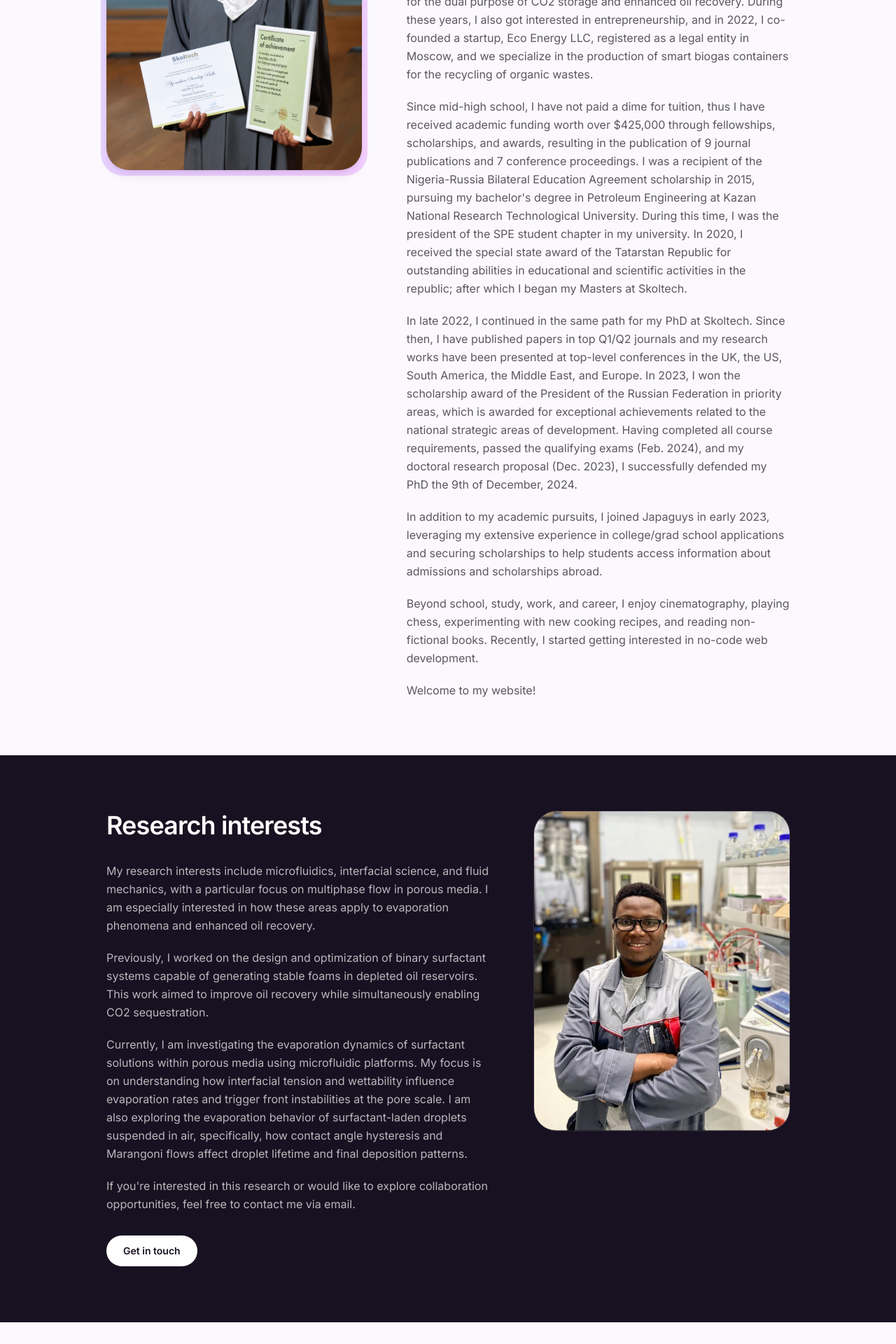
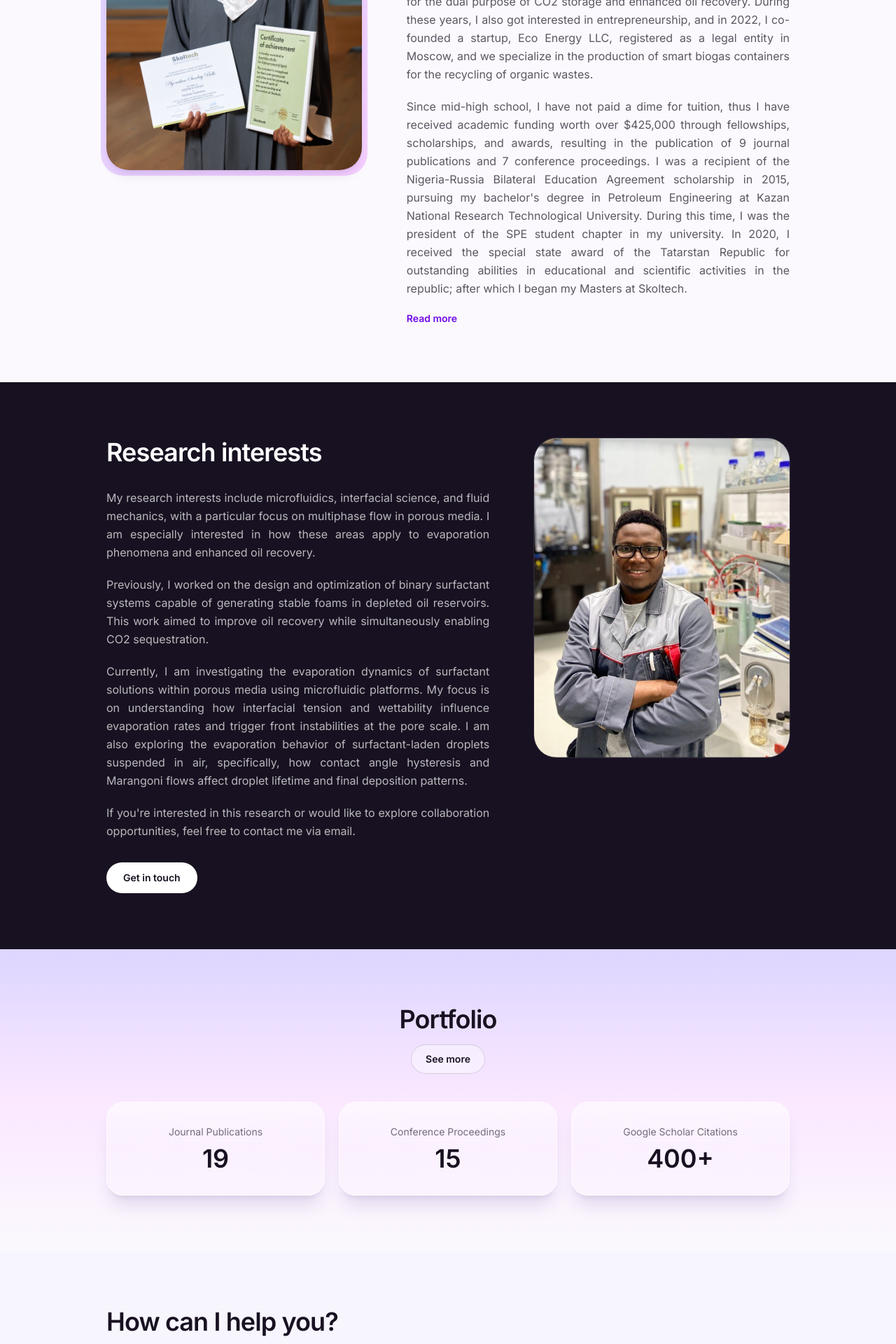
Before and after one commit to ayomikunbello/personal-site, a Next.js app: page / in a window 1280 px wide. Shown: the part 1080-3000 px from the top of the page at 70% size. Built offline with nearby package versions, Linux system fonts and the light colour scheme.

Commit message:
Add read-more to About, justify About/Research text, glassy centered Portfolio cards, side-by-side Services images, 3-col Featured news grid

```diff
--- a/src/components/About.tsx
+++ b/src/components/About.tsx
@@ -1,7 +1,18 @@
+"use client";
+
+import { useState } from "react";
 import Image from "next/image";
 import { about, siteConfig } from "@/lib/data";
 
+const COLLAPSED_COUNT = 2;
+
 export default function About() {
+  const [expanded, setExpanded] = useState(false);
+  const visibleParagraphs = expanded
+    ? about.paragraphs
+    : about.paragraphs.slice(0, COLLAPSED_COUNT);
+  const hasMore = about.paragraphs.length > COLLAPSED_COUNT;
+
   return (
     <section className="bg-paper">
       <div className="mx-auto grid max-w-5xl gap-10 px-6 py-16 sm:py-20 lg:grid-cols-[0.8fr_1.2fr] lg:items-start lg:gap-16">
@@ -22,11 +33,20 @@ export default function About() {
           <h2 className="text-3xl font-semibold tracking-tight text-ink sm:text-4xl">
             {about.heading}
           </h2>
-          <div className="mt-8 space-y-5 text-[15px] leading-relaxed text-ink/70 sm:text-base">
-            {about.paragraphs.map((paragraph, i) => (
+          <div className="mt-8 space-y-5 text-justify text-[15px] leading-relaxed text-ink/70 sm:text-base">
+            {visibleParagraphs.map((paragraph, i) => (
               <p key={i}>{paragraph}</p>
             ))}
           </div>
+          {hasMore && (
+            <button
+              type="button"
+              onClick={() => setExpanded((v) => !v)}
+              className="mt-5 text-sm font-semibold text-violet-700 hover:text-violet-900"
+            >
+              {expanded ? "Read less" : "Read more"}
+            </button>
+          )}
         </div>
       </div>
     </section>
--- a/src/components/Highlights.tsx
+++ b/src/components/Highlights.tsx
@@ -4,37 +4,37 @@ import { highlights } from "@/lib/data";
 export default function Highlights() {
   return (
     <section className="bg-paper">
-      <div className="mx-auto max-w-3xl px-6 py-16 sm:py-20">
+      <div className="mx-auto max-w-5xl px-6 py-16 sm:py-20">
         <h2 className="text-3xl font-semibold tracking-tight text-ink sm:text-4xl">
           Featured news
         </h2>
 
-        <ul className="mt-10 space-y-6">
+        <ul className="mt-10 grid gap-6 sm:grid-cols-3">
           {highlights.map((item) => (
             <li
               key={item.text}
-              className="flex flex-col gap-4 rounded-3xl border border-ink/10 bg-white p-4 sm:flex-row sm:items-center sm:gap-6"
+              className="flex flex-col overflow-hidden rounded-3xl border border-ink/10 bg-white"
             >
-              <div className="relative aspect-[4/3] w-full shrink-0 overflow-hidden rounded-2xl sm:aspect-square sm:w-32">
+              <div className="relative aspect-[4/3] w-full shrink-0 overflow-hidden">
                 <Image
                   src={item.image}
                   alt={item.text}
                   fill
-                  sizes="(min-width: 640px) 8rem, 100vw"
+                  sizes="(min-width: 640px) 20rem, 100vw"
                   className="object-cover"
                 />
               </div>
-              <div className="pb-1 sm:pb-0">
+              <div className="flex flex-1 flex-col p-5">
                 <p className="text-xs font-medium uppercase tracking-wide text-ink/40">
                   {item.date}
                 </p>
-                <p className="mt-2 text-[15px] leading-relaxed text-ink/75">{item.text}</p>
+                <p className="mt-2 text-sm leading-relaxed text-ink/75">{item.text}</p>
                 {item.href && (
                   <a
                     href={item.href}
                     target="_blank"
                     rel="noopener noreferrer"
-                    className="mt-2 inline-block text-sm font-semibold text-violet-700 hover:text-violet-900"
+                    className="mt-3 inline-block text-sm font-semibold text-violet-700 hover:text-violet-900"
                   >
                     Read more →
                   </a>
--- a/src/components/PortfolioStats.tsx
+++ b/src/components/PortfolioStats.tsx
@@ -3,31 +3,36 @@ import { portfolioStats } from "@/lib/data";
 
 export default function PortfolioStats() {
   return (
-    <section className="bg-paper">
+    <section className="relative overflow-hidden bg-gradient-to-b from-violet-200 via-fuchsia-100 to-paper">
+      <div className="pointer-events-none absolute left-1/2 top-10 -z-10 h-72 w-72 -translate-x-1/2 rounded-full bg-violet-500/40 blur-3xl" />
+      <div className="pointer-events-none absolute right-10 top-40 -z-10 h-56 w-56 rounded-full bg-fuchsia-500/30 blur-3xl" />
+
       <div className="mx-auto max-w-5xl px-6 py-16 sm:py-20">
-        <div className="flex flex-col items-start justify-between gap-6 sm:flex-row sm:items-end">
+        <div className="flex flex-col items-center gap-4 text-center">
           <h2 className="text-3xl font-semibold tracking-tight text-ink sm:text-4xl">
             Portfolio
           </h2>
           <Link
             href="/portfolio"
-            className="rounded-full border border-ink/15 px-5 py-2.5 text-sm font-semibold text-ink transition-colors hover:border-ink/30 hover:bg-ink/5"
+            className="rounded-full border border-ink/15 bg-white/40 px-5 py-2.5 text-sm font-semibold text-ink backdrop-blur-sm transition-colors hover:border-ink/30 hover:bg-white/70"
           >
             See more
           </Link>
         </div>
 
-        <dl className="mt-10 grid gap-4 sm:grid-cols-3">
+        <dl className="mt-10 grid gap-5 sm:grid-cols-3">
           {portfolioStats.map((stat) => (
             <Link
               key={stat.label}
               href={stat.href}
               target={stat.href.startsWith("http") ? "_blank" : undefined}
               rel={stat.href.startsWith("http") ? "noopener noreferrer" : undefined}
-              className="group rounded-3xl border border-ink/10 bg-white p-7 transition-colors hover:border-violet-300 hover:bg-violet-50/50"
+              className="group relative flex flex-col items-center overflow-hidden rounded-3xl border border-white/70 bg-white/20 p-8 text-center shadow-xl shadow-violet-950/10 backdrop-blur-2xl transition-colors hover:border-white hover:bg-white/35"
             >
-              <dt className="text-sm text-ink/50">{stat.label}</dt>
-              <dd className="mt-2 text-4xl font-semibold text-ink transition-colors group-hover:text-violet-800">
+              <span className="pointer-events-none absolute inset-0 bg-gradient-to-b from-white/50 via-transparent to-transparent" />
+              <span className="pointer-events-none absolute -inset-y-full -left-1/2 w-1/3 -skew-x-12 bg-gradient-to-r from-transparent via-white/70 to-transparent transition-transform duration-700 ease-out group-hover:translate-x-[250%]" />
+              <dt className="relative text-sm text-ink/60">{stat.label}</dt>
+              <dd className="relative mt-2 text-4xl font-semibold text-ink transition-colors group-hover:text-violet-900">
                 {stat.value}
               </dd>
             </Link>
--- a/src/components/ResearchInterests.tsx
+++ b/src/components/ResearchInterests.tsx
@@ -10,7 +10,7 @@ export default function ResearchInterests() {
           <h2 className="text-3xl font-semibold tracking-tight text-white sm:text-4xl">
             {researchInterests.heading}
           </h2>
-          <div className="mt-8 space-y-5 text-[15px] leading-relaxed text-white/70 sm:text-base">
+          <div className="mt-8 space-y-5 text-justify text-[15px] leading-relaxed text-white/70 sm:text-base">
             {researchInterests.paragraphs.map((paragraph, i) => (
               <p key={i}>{paragraph}</p>
             ))}
--- a/src/components/Services.tsx
+++ b/src/components/Services.tsx
@@ -10,18 +10,18 @@ export default function Services() {
           How can I help you?
         </h2>
 
-        <div className="mt-10 grid gap-6 lg:grid-cols-2">
+        <div className="mt-10 space-y-6">
           {services.map((service) => (
             <div
               key={service.title}
-              className="flex flex-col overflow-hidden rounded-3xl border border-ink/10 bg-white"
+              className="flex flex-col overflow-hidden rounded-3xl border border-ink/10 bg-white sm:flex-row"
             >
-              <div className="relative aspect-[16/9] w-full">
+              <div className="relative aspect-[16/9] w-full shrink-0 sm:aspect-auto sm:w-2/5">
                 <Image
                   src={service.image}
                   alt={service.title}
                   fill
-                  sizes="(min-width: 1024px) 36rem, 90vw"
+                  sizes="(min-width: 640px) 24rem, 90vw"
                   className="object-cover"
                 />
               </div>
```
